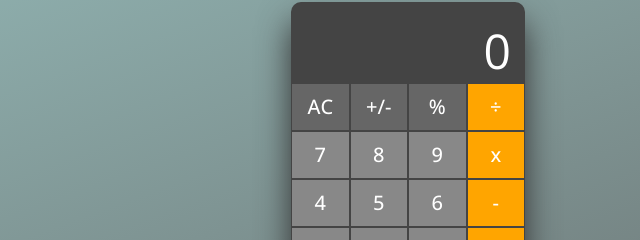
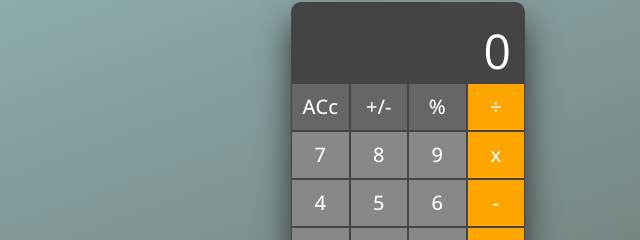
Before and after one commit to sergicente/calculadora, a plain HTML site: page index.html in a window 1280 px wide. Shown: the part 238-478 px from the top of the page, 232-872 px from the left. Drawn offline with nearby package versions, Linux system fonts and the light colour scheme.

Commit message:
nuevo intento

```diff
--- a/app.js
+++ b/app.js
@@ -146,7 +146,7 @@ function actualizarPantalla(){
     }
 
     if(contenidoPantalla === '' || (contenidoPantalla == '0' && valor1 == null && operacion == null)) {
-        botonReset.innerText = 'AC';
+        botonReset.innerText = 'ACc';
     }else{
         botonReset.innerText = 'C';
     }
--- a/style.css
+++ b/style.css
@@ -7,7 +7,7 @@
     font-family: "Open Sans", sans-serif;
 }
 
-html, body {
+html {
     touch-action: manipulation; /* Desactiva el comportamiento predeterminado del navegador para pellizcar para hacer zoom */
     overflow: hidden; /* Evita que el contenido se desplace al hacer zoom */
     position: fixed; /* Mantiene la página en su lugar sin desplazamiento */
@@ -15,13 +15,15 @@ html, body {
     height: 100%; /* Asegura que la altura de la página se mantenga */
 }
 
-body{
+body {
     background-image: linear-gradient(-20deg, #616161 0%, #9bc5c3 100%);
     background-repeat: no-repeat;
     height: 100vh;
     display: flex;
     justify-content: center;
     align-items: center;
+    margin: 0; /* Asegura que no haya margen que afecte el fondo */
+    padding: 0; /* Asegura que no haya padding que afecte el fondo */
 }
 
 button{
```
